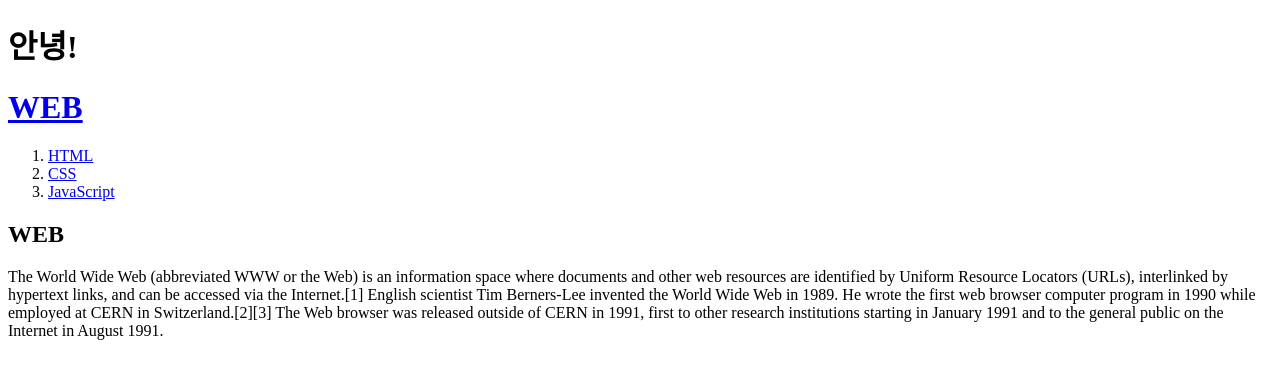
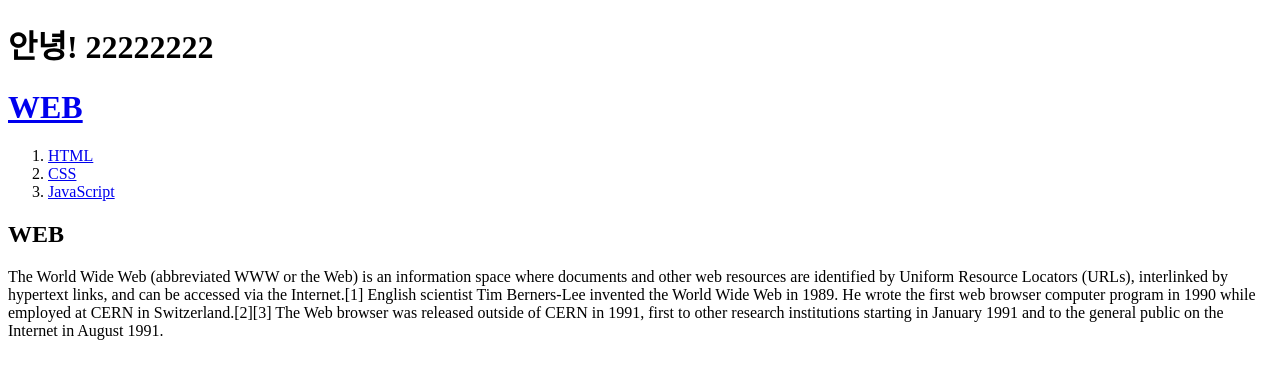
Before and after one commit to mykimn/nodejs-study, a website: page index.html in a window 1280 px wide. Drawn offline with Linux system fonts and the light colour scheme.

Commit message:
깃허브-헤로쿠 연동 배포 테스트

```diff
--- a/index.html
+++ b/index.html
@@ -5,7 +5,7 @@
   <meta charset="utf-8">
 </head>
 <body>
- <h1>안녕!</h1>
+ <h1>안녕! 22222222</h1>
   <h1><a href="index.html">WEB</a></h1>
   <ol>
     <li><a href="1.html">HTML</a></li>
```
